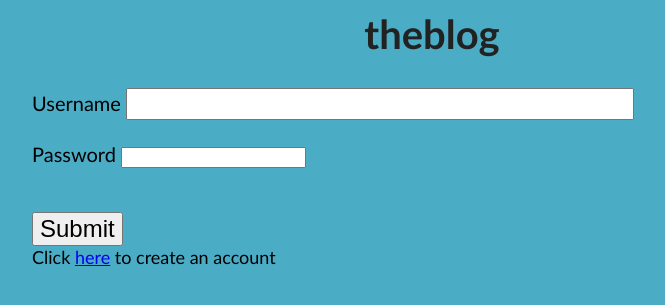
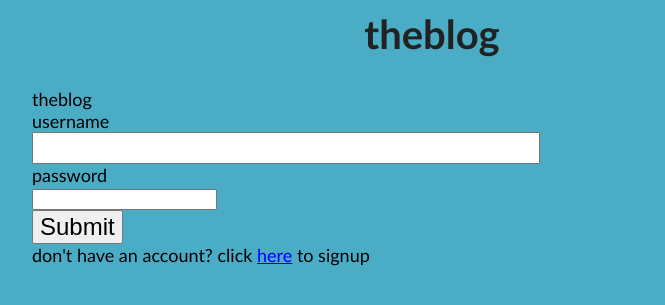
Before and after one commit to twprobasco/theblog, a Python web app: template templates/login.html in a window 1280 px wide. Shown: the top 305 px of the page, without its empty margins (208-873 px from the left). Run offline with Jinja, Linux system fonts and the light colour scheme; the template is opened without the code that fills it, so the values that code supplies are empty.

Commit message:
restructured login to with divs

```diff
--- a/templates/login.html
+++ b/templates/login.html
@@ -2,22 +2,30 @@
 
 {% block content %}
 
-<form method="post">
-	<label>
-		Username
-		<input type="text" name="username" value={{username}}>
-	</label>
-	<br>
-	<label>
-		Password
-		<input type="password" name="password" value={{password}}>
-	</label>
-	<br>
-	<div style="color: red">{{login_error}}</div>
-	<br>
-	<input type="submit">
-</form>
+<div id="titleblock">theblog</div>
 
-Click <a href="signup">here</a> to create an account
+<div id="loginframe">
+	<form method="post">
+		<div id="username-label">username</div>
+		<div id="username-textbox">
+			<input type="text" name="username" value={{username}}>
+		</div>
+
+		<div id="password-label">password</div>
+		<div id="password-textbox">
+			<input type="password" name="password" value={{password}}>
+		</div>
+
+		<div id="login-error" style="color: red">{{login_error}}</div>
+
+		<div id="login-button">
+			<input type="submit">
+		</div>
+	</form>
+
+	<div id="signup-redirect">
+		don't have an account? click <a href="signup">here</a> to signup
+	</div>
+</div>
 
 {% endblock %}
```
